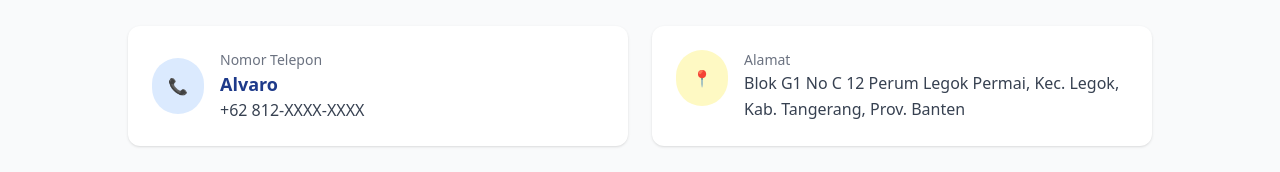
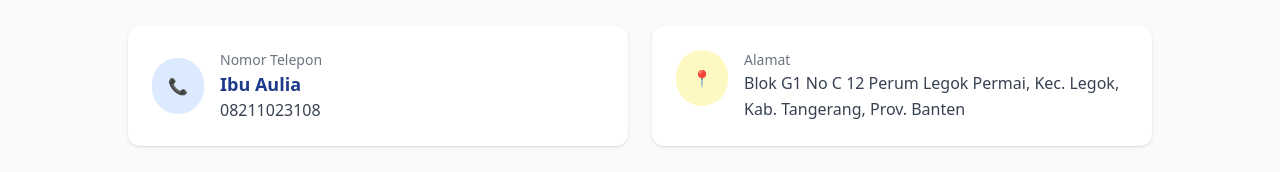
Before and after one commit to Inocensius10/Website-Androkidz, a React (Vite) app: page /kontak in a window 1280 px wide. Shown: the part 222-394 px from the top of the page. Built offline with nearby package versions, Linux system fonts and the light colour scheme.

Commit message:
perbaikan nama kontak
nama dan nomer

```diff
--- a/src/pages/Kontak.jsx
+++ b/src/pages/Kontak.jsx
@@ -24,10 +24,10 @@ function Kontak() {
             <div className="text-left">
             <p className="text-gray-500 text-sm">Nomor Telepon</p>
             <p className="text-lg font-semibold text-blue-900">
-                Alvaro
+                Ibu Aulia
             </p>
             <p className="text-gray-700">
-                +62 812-XXXX-XXXX
+                08211023108
             </p>
             </div>
         </div>
```
